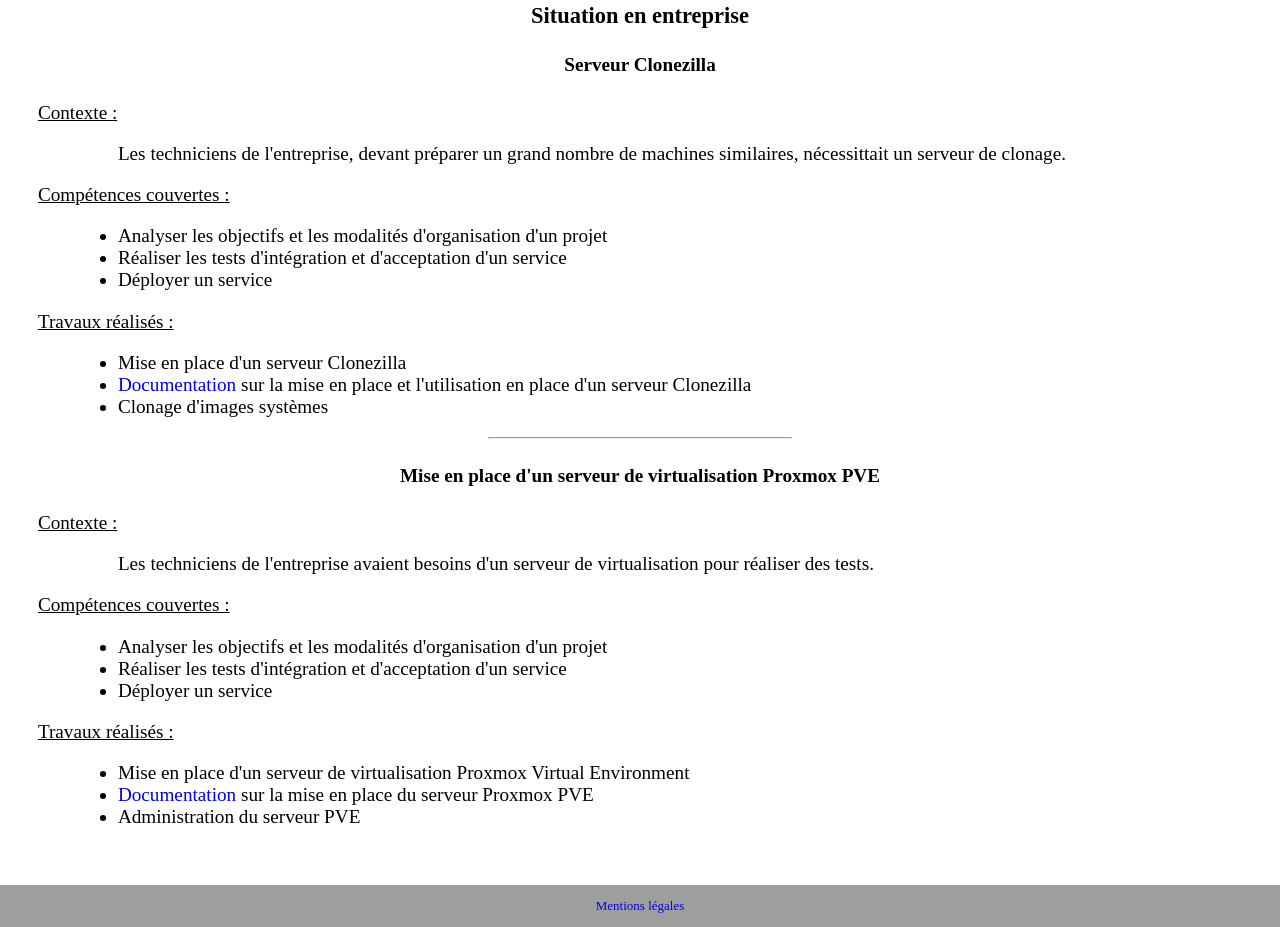
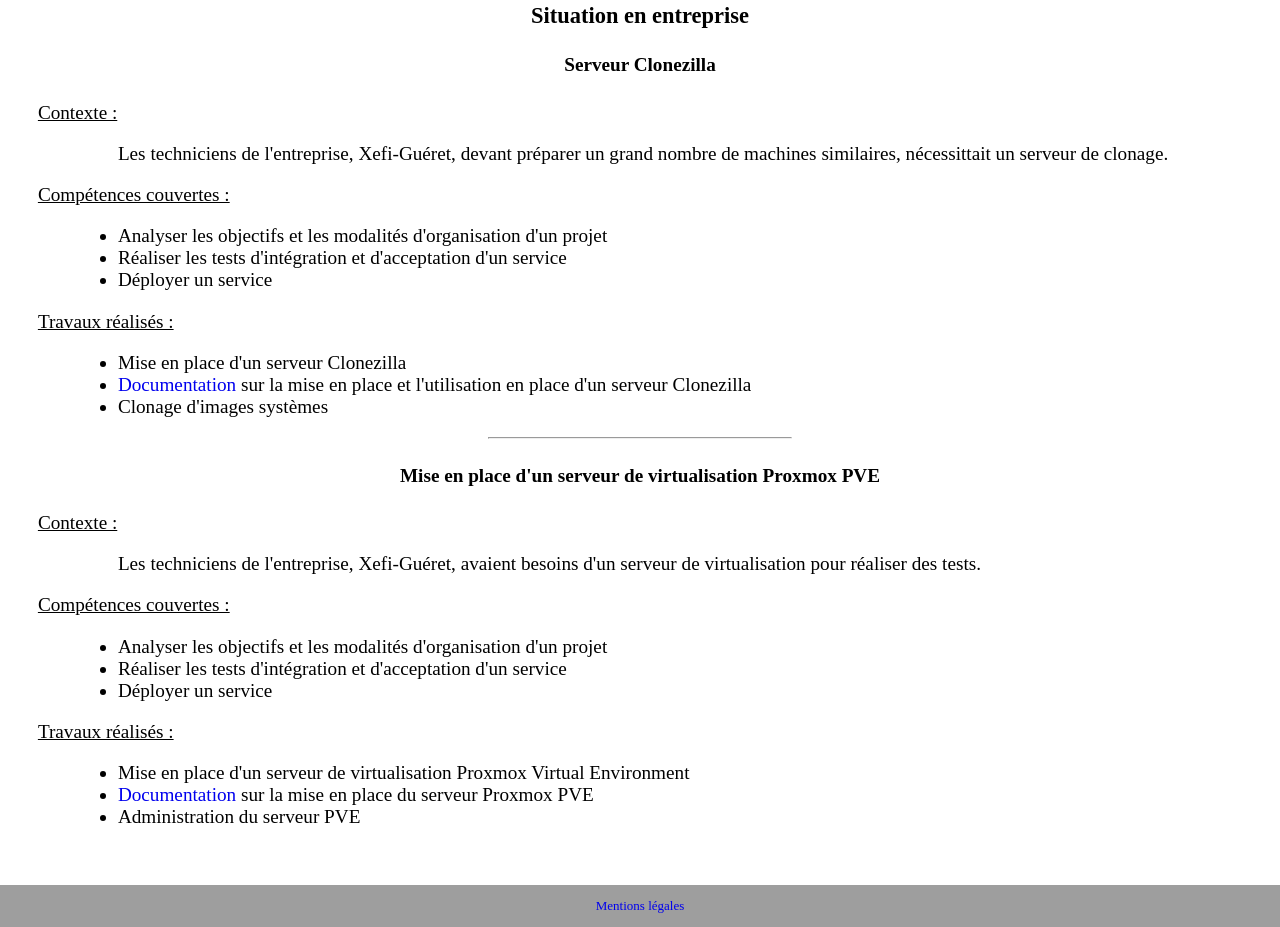
Before and after one commit to Pierre-Antoine-IV/Portfolio_Meriaux-Lucas, a plain HTML site: page pages/situations.html in a window 1280 px wide. Shown: the part 1805-2732 px from the top of the page. Drawn offline with Linux system fonts and the light colour scheme.

Commit message:
Update situations.html

```diff
--- a/pages/situations.html
+++ b/pages/situations.html
@@ -76,7 +76,7 @@
                         <h4>Serveur Clonezilla</h4>
                         <div>
                             <p style="text-decoration: underline;">Contexte :</p>
-                            <p style="padding-left: 10vh;">Les techniciens de l'entreprise, devant préparer un grand nombre de machines similaires, nécessittait un serveur de clonage.</p>
+                            <p style="padding-left: 10vh;">Les techniciens de l'entreprise, Xefi-Guéret, devant préparer un grand nombre de machines similaires, nécessittait un serveur de clonage.</p>
                             <p style="text-decoration: underline;">Compétences couvertes :</p>
                             <ul style="padding-left: 10vh;">
                                 <li>Analyser les objectifs et les modalités d'organisation d'un projet</li>
@@ -98,7 +98,7 @@
                         <h4>Mise en place d'un serveur de virtualisation Proxmox PVE</h4>
                         <div>
                             <p style="text-decoration: underline;">Contexte :</p>
-                            <p style="padding-left: 10vh;">Les techniciens de l'entreprise avaient besoins d'un serveur de virtualisation pour réaliser des tests.</p>
+                            <p style="padding-left: 10vh;">Les techniciens de l'entreprise, Xefi-Guéret, avaient besoins d'un serveur de virtualisation pour réaliser des tests.</p>
                             <p style="text-decoration: underline;">Compétences couvertes :</p>
                             <ul style="padding-left: 10vh;">
                                 <li>Analyser les objectifs et les modalités d'organisation d'un projet</li>
```
